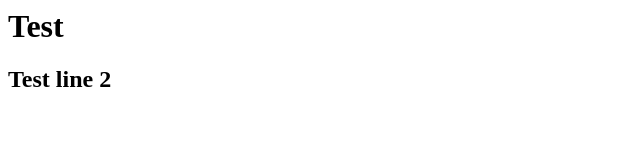
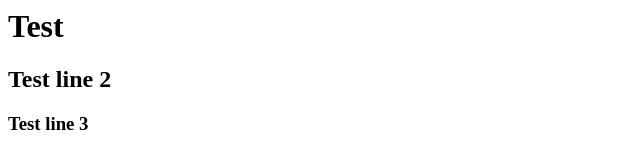
Before and after one commit to tolysz/deploy-test, a plain HTML site: page index.html in a window 1280 px wide. Shown: the full height of the page, 0-640 px from the left. Drawn offline with Linux system fonts and the light colour scheme.

Commit message:
Update index.html

```diff
--- a/index.html
+++ b/index.html
@@ -3,5 +3,6 @@
 <body>
 <h1>Test</h1>
 <h2>Test line 2</h2>
+<h3>Test line 3</h3>
 </body>
 </html>
```
